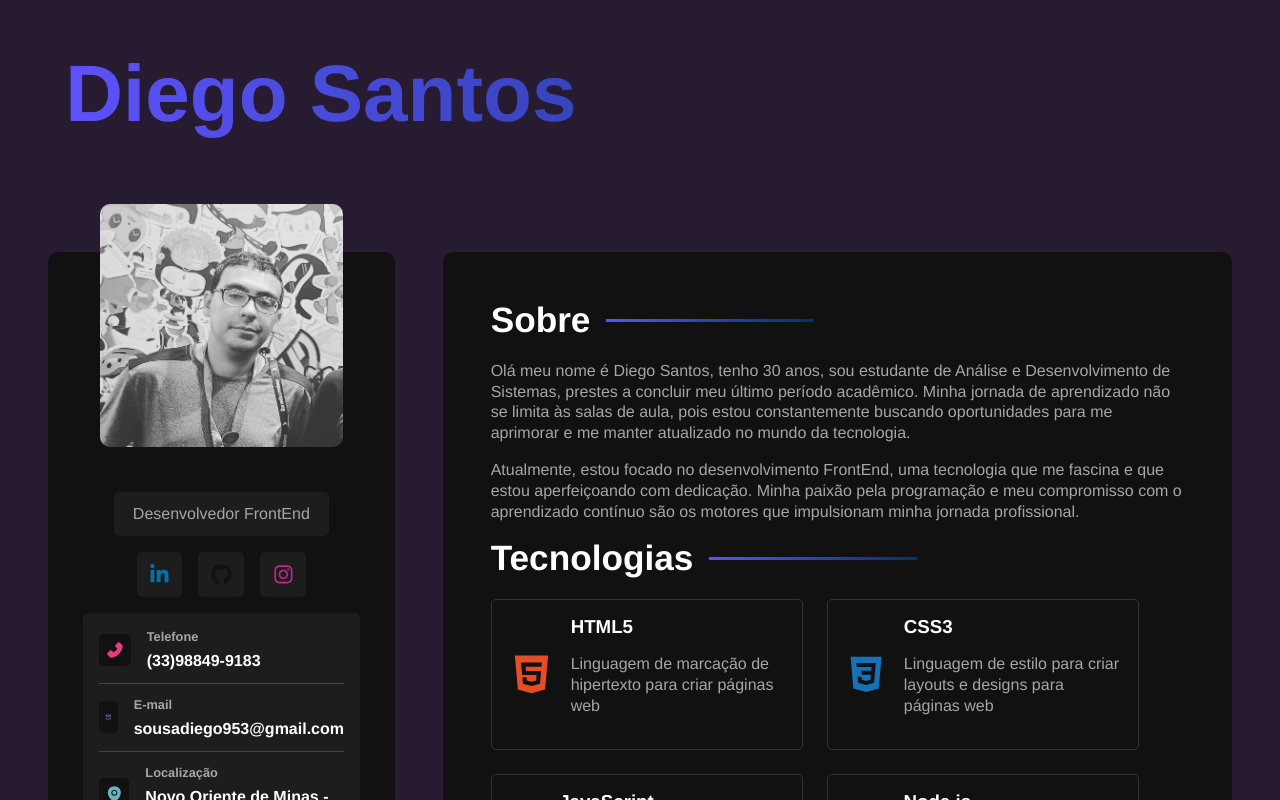
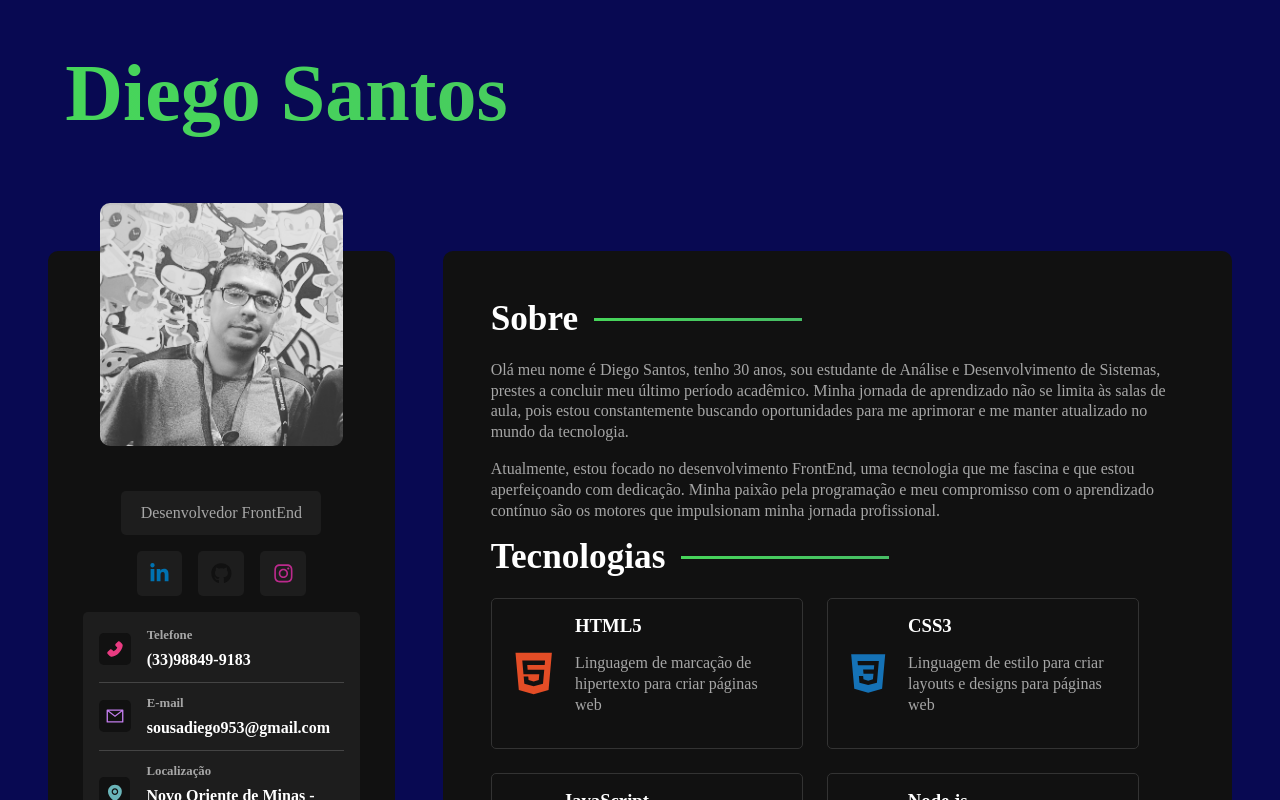
Before and after one commit to Diegodevops26/portfolio, a React (Vite) app: page / in a window 1280 px wide. Shown: the top 800 px of the page. Built offline with nearby package versions, Linux system fonts and the light colour scheme.

Commit message:
Update variables.sass

```diff
--- a/src/styles/variables.sass
+++ b/src/styles/variables.sass
@@ -1,9 +1,9 @@
-$font-stack: "Helvetica"
+$font-stack: "font: italic 1.2rem "Fira Sans", serif;"
 $text-color: #FFF
 $text-color-secondary: #a6a6a6
-$body-bg-color: #271B31
+$body-bg-color: #080952
 $bg-color: #111
 $bg-color-secondary: #1d1d1d
 $container-border-radius: 10px
 $card-border-radius: 5px
-$gradient: linear-gradient(90deg, #5d52fa 0%, #05336e 98%)
+$gradient: linear-gradient(90deg, #47d65a 0%, #47be65 98%)
```
